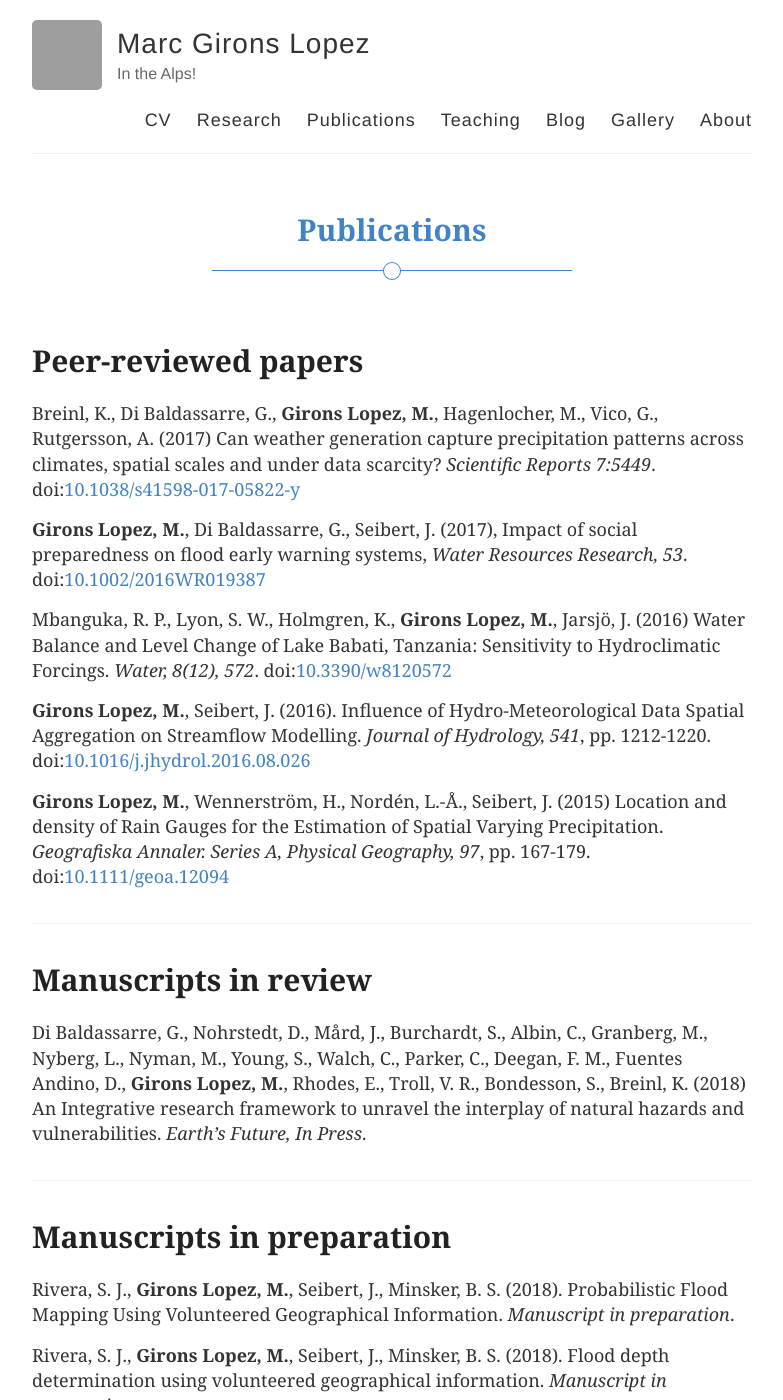
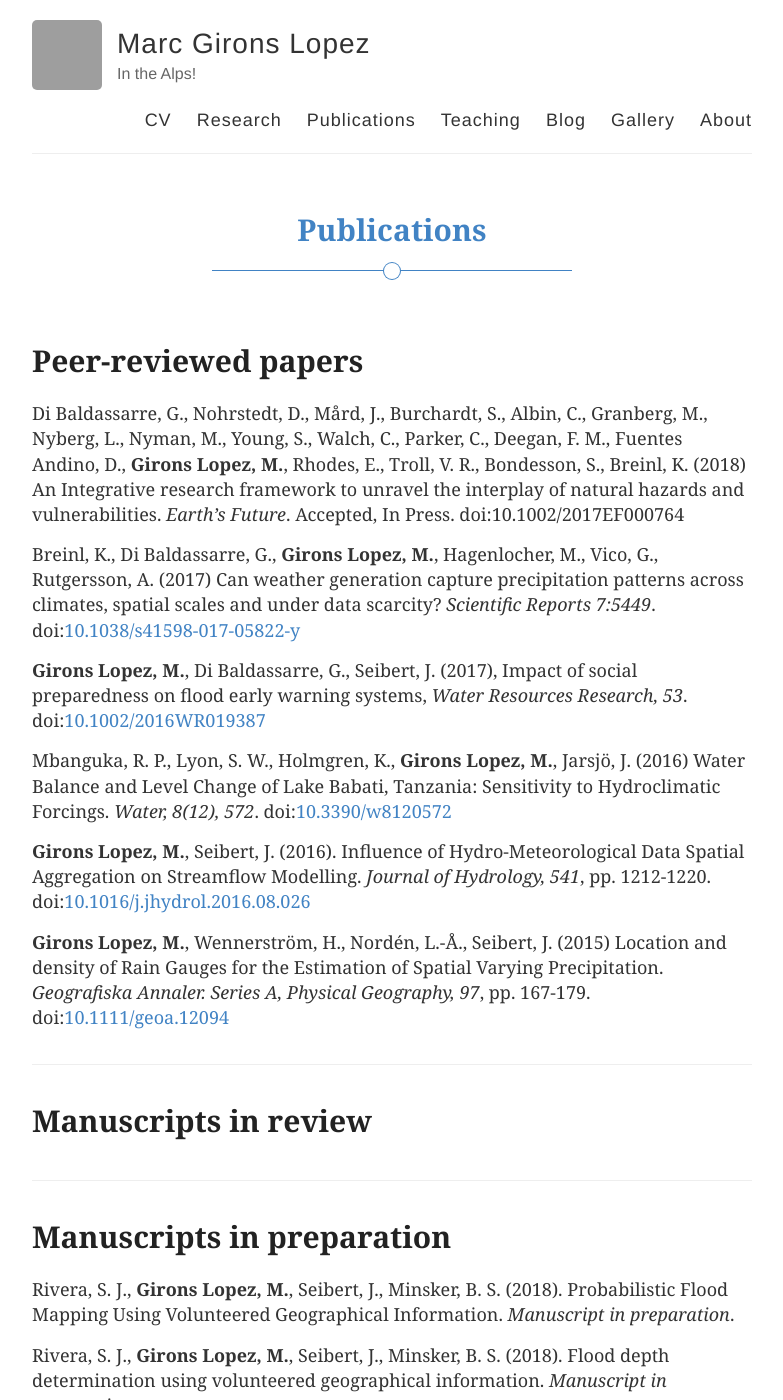
Before and after one commit to GironsLopez/GironsLopez.github.io, a Jekyll site: the page built from publications/index.md, in a window 1280 px wide and 1400 px high. Shown: the whole window, without its empty margins (248-1031 px from the left). Built offline with Jekyll 4.4.1, drawn with Linux system fonts in a browser that asks for light colours; some of the changed lines change nothing that is shown; grey boxes are pictures that could not be loaded.

Commit message:
Update index.md

```diff
--- a/publications/index.md
+++ b/publications/index.md
@@ -5,6 +5,8 @@
 ---
 
 # Peer-reviewed papers
+
+Di Baldassarre, G., Nohrstedt, D., Mård, J., Burchardt, S., Albin, C., Granberg, M., Nyberg, L., Nyman, M., Young, S., Walch, C., Parker, C., Deegan, F. M., Fuentes Andino, D., **Girons Lopez, M.**, Rhodes, E., Troll, V. R., Bondesson, S., Breinl, K. (2018) An Integrative research framework to unravel the interplay of natural hazards and vulnerabilities. *Earth's Future*. Accepted, In Press. doi:10.1002/2017EF000764
 
 Breinl, K., Di Baldassarre, G., **Girons Lopez, M.**, Hagenlocher, M., Vico, G., Rutgersson, A. (2017) Can weather generation capture precipitation patterns across climates, spatial scales and under data scarcity? *Scientific Reports 7:5449*. doi:[10.1038/s41598-017-05822-y](https://www.nature.com/articles/s41598-017-05822-y){:target="_blank"}
 
@@ -20,7 +22,7 @@
 
 # Manuscripts in review
 
-Di Baldassarre, G., Nohrstedt, D., Mård, J., Burchardt, S., Albin, C., Granberg, M., Nyberg, L., Nyman, M., Young, S., Walch, C., Parker, C., Deegan, F. M., Fuentes Andino, D., **Girons Lopez, M.**, Rhodes, E., Troll, V. R., Bondesson, S., Breinl, K. (2018) An Integrative research framework to unravel the interplay of natural hazards and vulnerabilities. *Earth's Future, In Press*.
+
 
 <div class="line-separator"></div>
 
```
